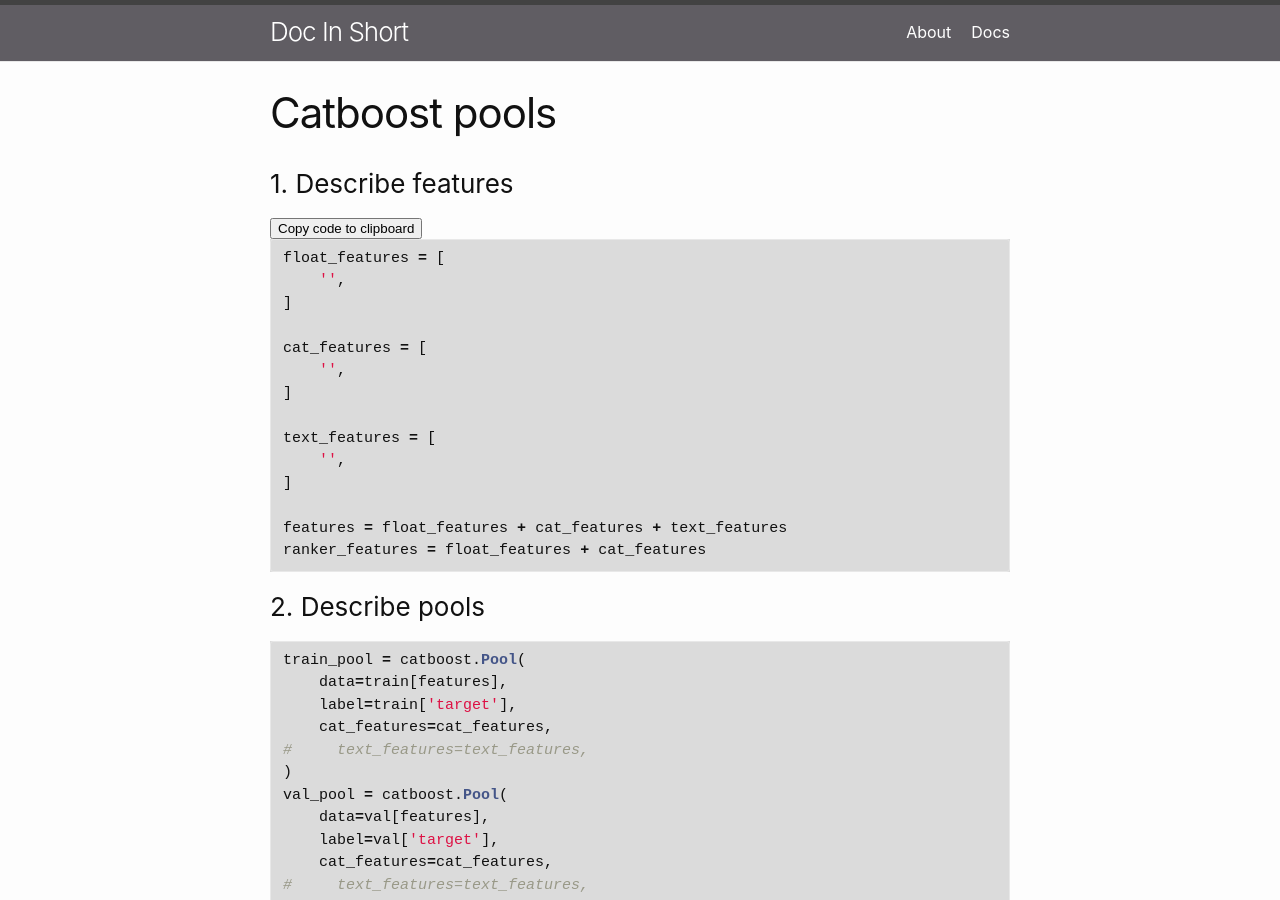
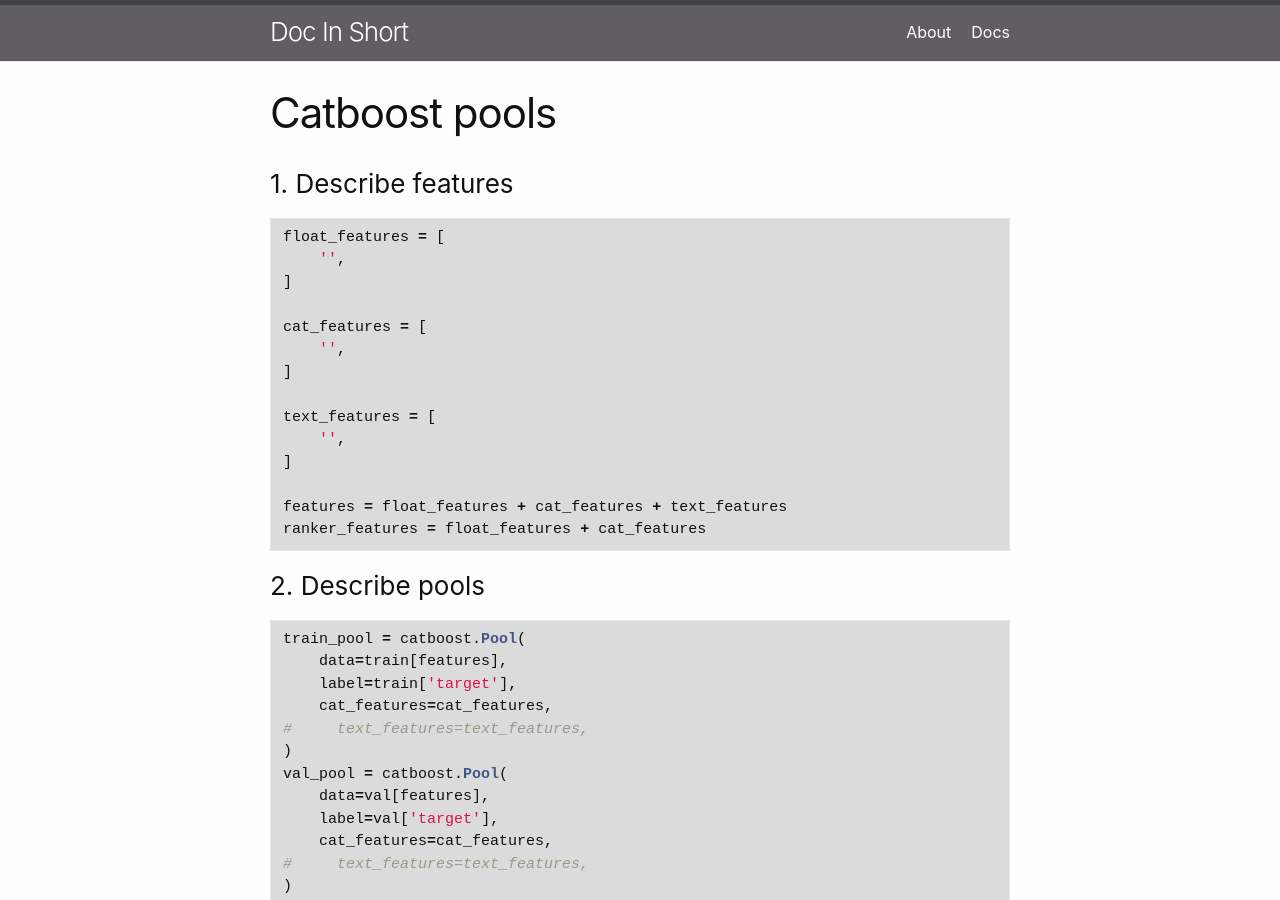
Before and after one commit to doc-in-short/doc-in-short.github.io, a Jekyll site: the page built from site/_docs/catboost_pools.md, in a window 1280 px wide and 900 px high. Built offline with Jekyll 4.4.1, drawn with Linux system fonts in a browser that asks for light colours.

Commit message:
Fix FFI deps

````diff
--- a/site/Gemfile
+++ b/site/Gemfile
@@ -1,4 +1,7 @@
 source "https://rubygems.org"
+
+# https://github.com/ffi/ffi/issues/1103#issuecomment-2186974923
+gem "ffi", "< 1.17.0"
 
 # Hello! This is where you manage which Jekyll version is used to run.
 # When you want to use a different version, change it below, save the
--- a/site/_docs/catboost_pools.md
+++ b/site/_docs/catboost_pools.md
@@ -5,7 +5,6 @@
 
 ### 1. Describe features
 
-{% include code-header.html %}
 ```python
 float_features = [
     '',
--- a/site/_includes/code-header.html
+++ /dev/null
@@ -1,5 +0,0 @@
-<div class="code-header">
-    <button class="copy-code-button">
-      Copy code to clipboard
-    </button>
-</div>
--- a/site/_layouts/doc.html
+++ b/site/_layouts/doc.html
@@ -12,7 +12,6 @@
   {% endif %}
 
   <div class="post-content e-content" itemprop="articleBody">
-    <script src="/assets/scripts/copyCode.js"></script>
     {{ content }}
   </div>
 
````
